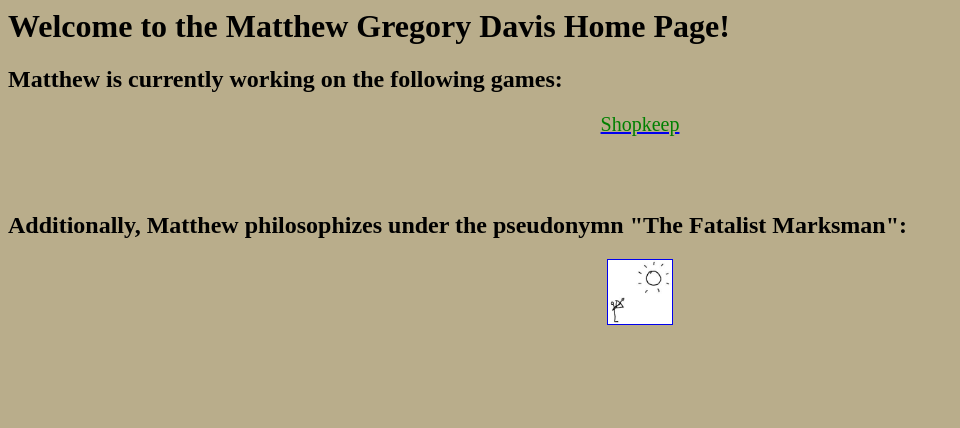
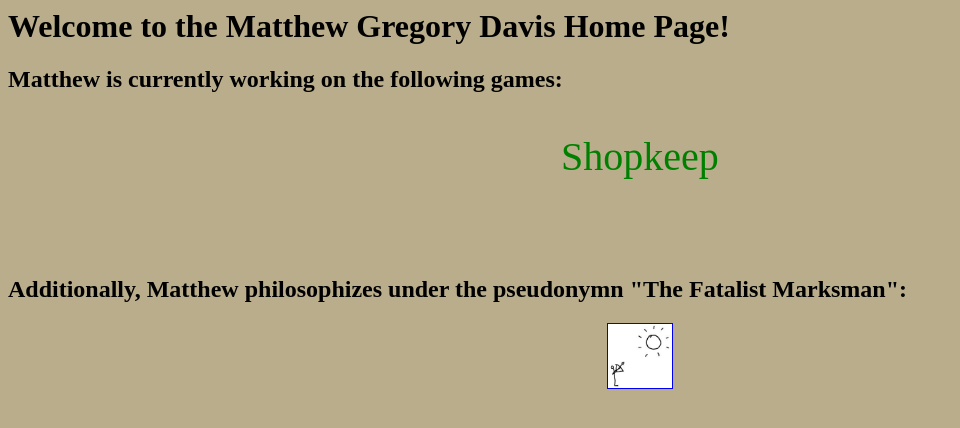
Before and after one commit to MGD1981/MGD1981.github.io, a plain HTML site: page index.html in a window 1280 px wide. Shown: the whole page, without its empty margins (0-960 px from the left). Drawn offline with Linux system fonts and the light colour scheme; a web font is replaced by a local one.

Commit message:
Made link look better.

```diff
--- a/index.html
+++ b/index.html
@@ -14,7 +14,7 @@
    <body style="background:#B9AD8B">
         <h1 style="color:black;font-family:UbuntuMono">Welcome to the Matthew Gregory Davis Home Page!</h1>
         <h2>Matthew is currently working on the following games:</h2>
-        <a href="http://matthewgregorydavis.com/shopkeep"><p style="color:green;font-family:UbuntuMono;font-size:20px;text-align:center;">Shopkeep</p></a>
+        <a href="http://matthewgregorydavis.com/shopkeep" style="text-decoration:none;"><p style="color:green;font-family:UbuntuMono;font-size:40px;text-align:center;">Shopkeep</p></a>
         <br><br>
         <h2>Additionally, Matthew philosophizes under the pseudonymn "The Fatalist Marksman":</h2>
         <a href="http://thefatalistmarksman.com"><center><img src="img/TFMThumbnail.jpg" border=1 alt="The Fatalist Marksman" width="64"></center></a>
```
